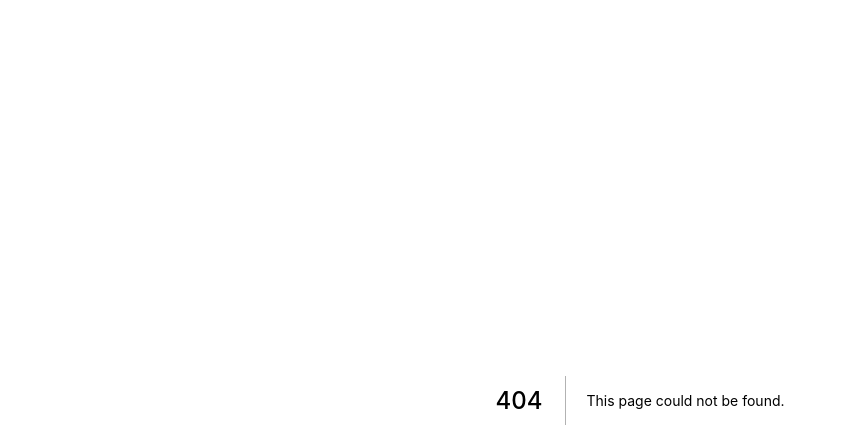
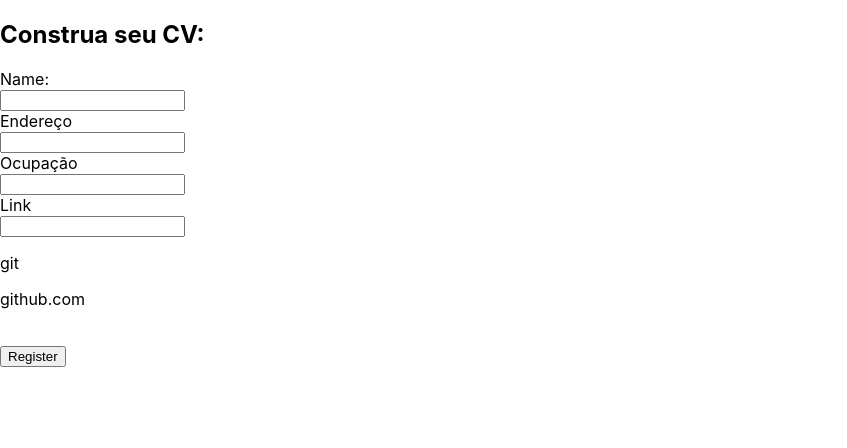
Before and after one commit to asreal089/cvbuilder, a Next.js app: page /builder in a window 1280 px wide. Before the commit this address had no page. Shown: the top 448 px of the page, without its empty margins (0-847 px from the left). Built offline with nearby package versions, Linux system fonts and the light colour scheme.

Commit message:
comeco de esboço de forno

```diff
--- /dev/null
+++ b/pages/builder.tsx
@@ -0,0 +1,40 @@
+import { NextPage } from "next";
+import DadosLinks from "./components/links"
+
+const builder:NextPage = () => {
+
+
+    return(
+        <div>
+            <h2>Construa seu CV:</h2>
+
+            <form>
+                <div className="formGroup">
+                    <label htmlFor="name">Name:</label><br />
+                    <input id="name" type="text" autoComplete="name" required />
+                </div>
+                <div className="formGroup">
+                    <label htmlFor="name">Endereço </label><br />
+                    <input id="name" type="text" autoComplete="name" required />
+                </div>
+                <div className="formGroup">
+                    <label htmlFor="name">Ocupação</label><br />
+                    <input id="name" type="text" autoComplete="name" required />
+                </div>
+
+                <div className="formGroup">
+                    <label htmlFor="name">Link</label><br />
+                    <input id="name" type="text" autoComplete="name" required />
+
+                </div>
+
+                <DadosLinks tipolink="git" link="github.com" />
+                <br />
+
+                <button type="submit">Register</button>
+            </form>
+        </div>
+    )
+}
+
+export default builder;
--- /dev/null
+++ b/pages/components/links.tsx
@@ -0,0 +1,15 @@
+import React, { FunctionComponent } from 'react'
+
+type Props ={
+    tipolink: string,
+    link: string
+}
+
+const DadosLinks:FunctionComponent<Props> = ({tipolink, link}) =>(
+    <div>
+        <p>{tipolink}</p>
+        <p>{link}</p>
+    </div>
+)
+
+export default DadosLinks;
```
